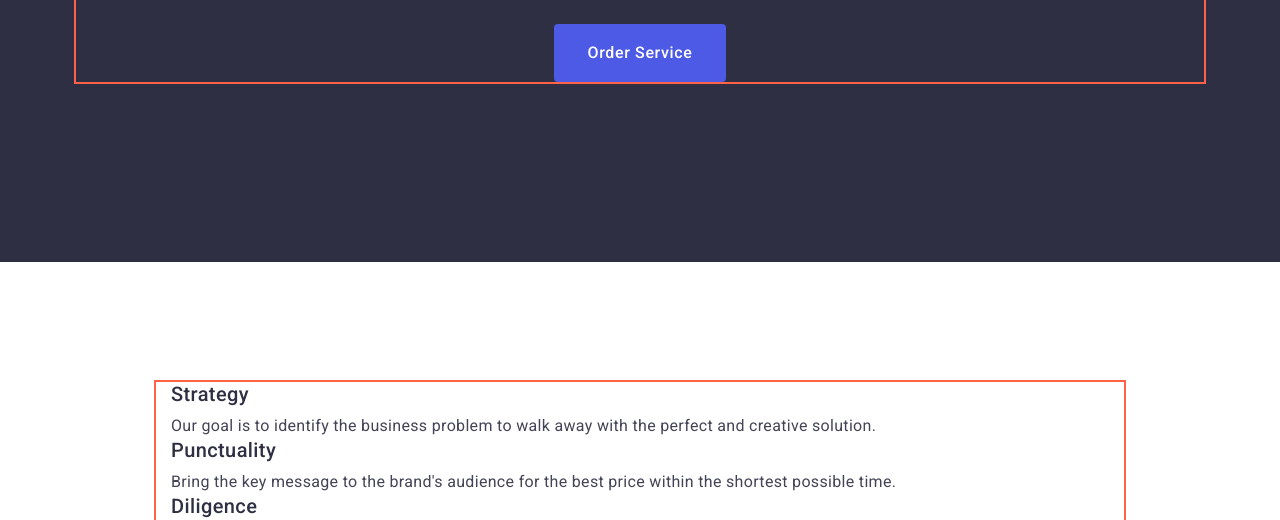
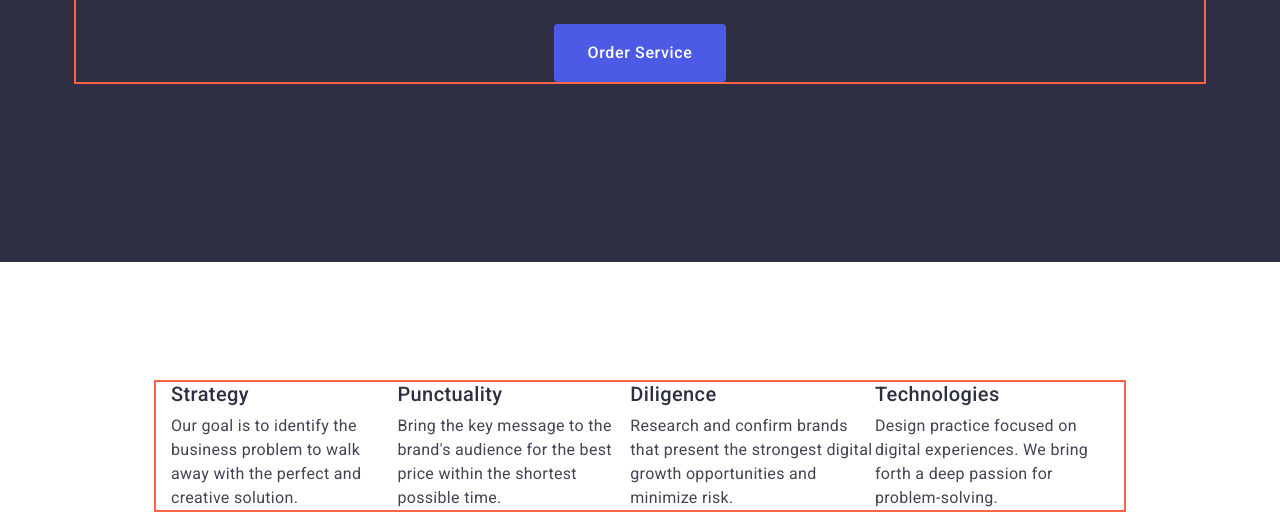
Before and after one commit to limanesya/goit-markup-hw-03, a plain HTML site: page index.html in a window 1280 px wide. Shown: the part 288-808 px from the top of the page. Drawn offline with nearby package versions, Linux system fonts and the light colour scheme.

Commit message:
header+ flex

```diff
--- a/css/styles.css
+++ b/css/styles.css
@@ -137,6 +137,9 @@ color: var(--ocean-color);
     padding-left: 156px;
     padding-right: 156px;
 }
+.info-list {
+    display: flex;
+}
 .info-title {
     margin-top: 0;
     margin-bottom: 8px;
--- a/index.html
+++ b/index.html
@@ -49,7 +49,7 @@
         <section class="info">
             <div class="container">
                 <h2 class="hidden-title" hidden>About us</h2>
-            <ul class="list">
+            <ul class="info-list list">
                 <li class="info-item">
                     <h3 class="info-title">Strategy</h3>
                     <p class="info-text">Our goal is to identify the business problem to walk away with the perfect and creative
```
